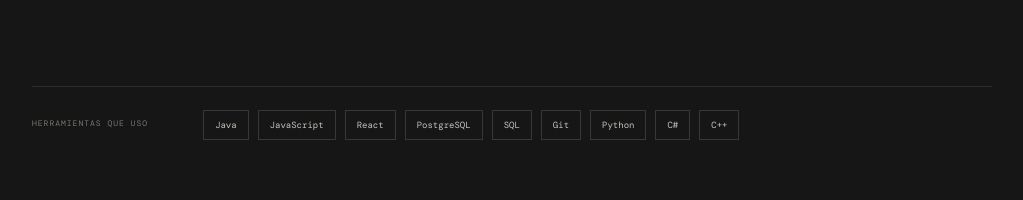
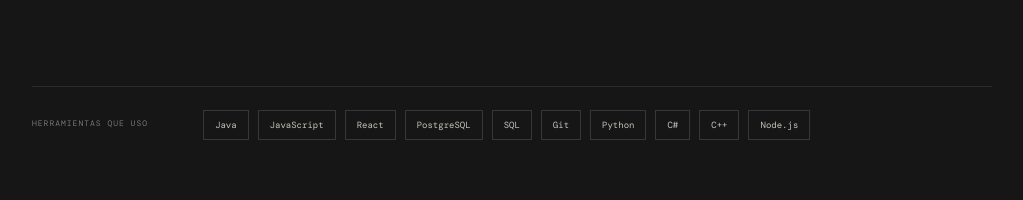
Before and after one commit to SrGodman/Portafolio, a React (Vite) app: page / in a window 1280 px wide. Shown: the part 997-1197 px from the top of the page, without its empty margins (128-1151 px from the left). Built offline with nearby package versions, Linux system fonts and the light colour scheme.

Commit message:
se añadió la herramienta de Node.js a la lista de herramientas

```diff
--- a/src/main.jsx
+++ b/src/main.jsx
@@ -2,7 +2,7 @@ import React from 'react'
 import { createRoot } from 'react-dom/client'
 import './style.css'
 
-const skills = ['Java', 'JavaScript', 'React', 'PostgreSQL', 'SQL', 'Git', 'Python', 'C#', 'C++']
+const skills = ['Java', 'JavaScript', 'React', 'PostgreSQL', 'SQL', 'Git', 'Python', 'C#', 'C++', 'Node.js']
 
 const projects = [
   {
```
